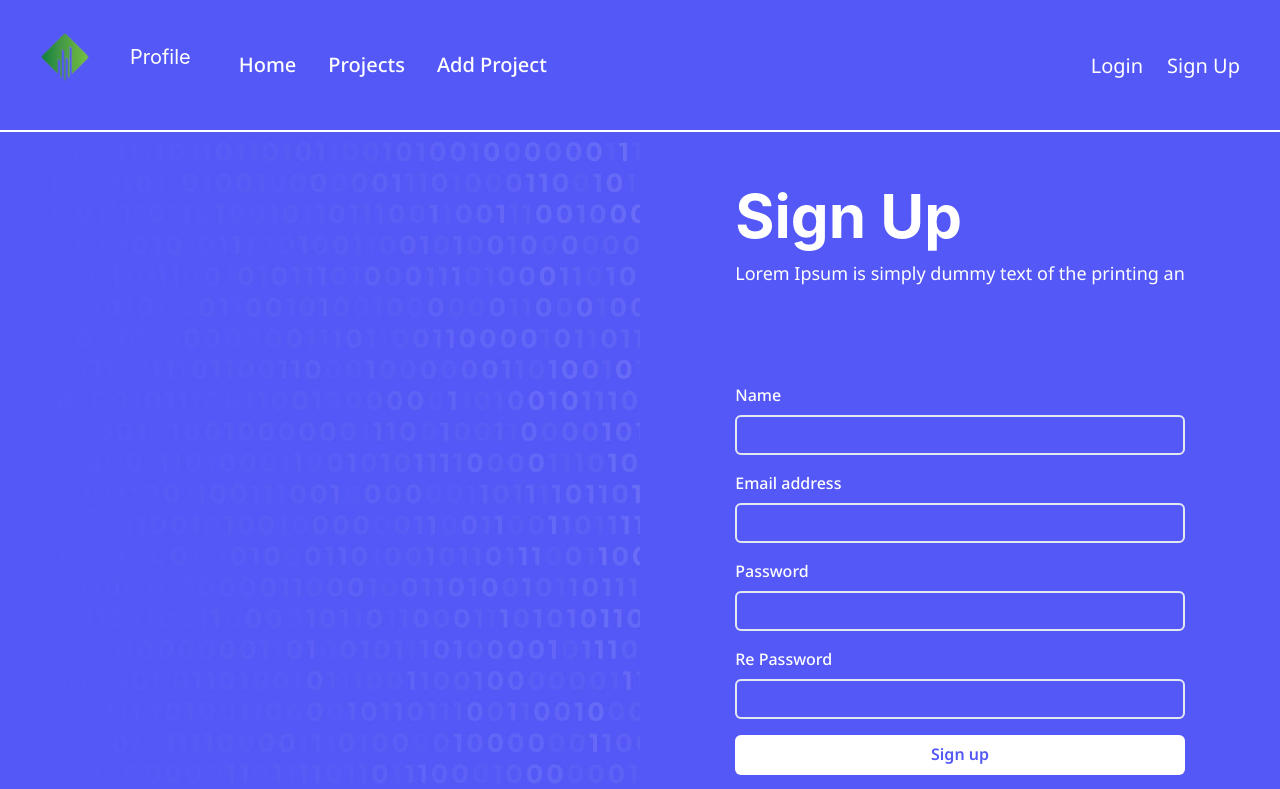
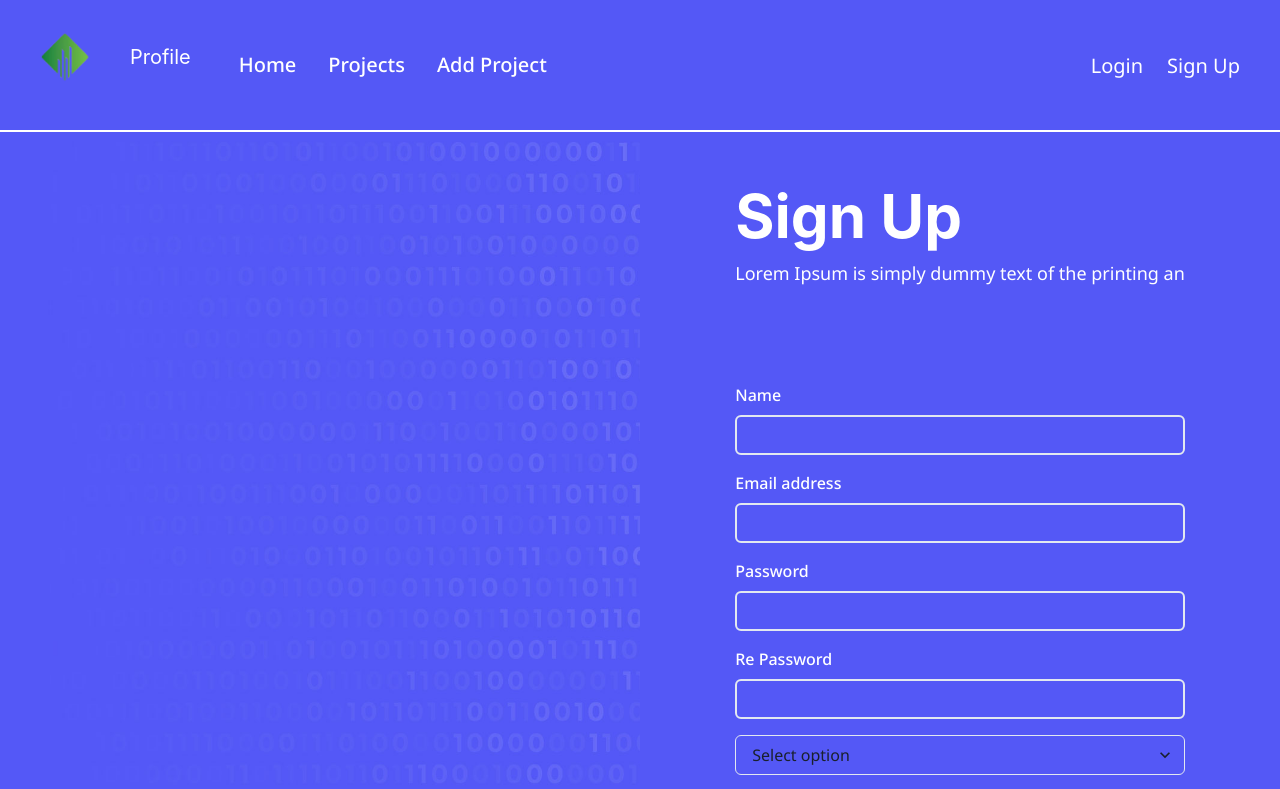
Before and after one commit to debic/fountainhead_fe, a React (Create React App) app: page /SignUp in a window 1280 px wide. Shown: the top 789 px of the page. Built offline with nearby package versions, Linux system fonts and the light colour scheme.

Commit message:
role in sign up

```diff
--- a/src/Components/SearchForm.jsx
+++ b/src/Components/SearchForm.jsx
@@ -3,7 +3,7 @@ import React, { useState } from 'react'
 
 export default function SearchForm({ searchProjects, searchByRating }) {
 
-    const [formData, setFormData] = useState({ name: "", type: "" });
+    const [formData, setFormData] = useState({ name: "" });
 
     function handleChange(e) {
         setFormData((previousState) => ({
@@ -36,7 +36,7 @@ export default function SearchForm({ searchProjects, searchByRating }) {
                             <InputGroup size='md'>
                                 <Input type="text" bg={useColorModeValue('white', 'white.700')} color={"#5458f6"} onChange={handleChange} id="name" />
                                 <InputRightElement width='5rem'>
-                                    <Button h='97%' size='md' onClick={() => searchProjects(formData)}>
+                                    <Button h='97%' size='md' onClick={(e) => searchProjects(formData)}>
                                         {'Search'}
                                     </Button>
                                 </InputRightElement>
@@ -47,7 +47,7 @@ export default function SearchForm({ searchProjects, searchByRating }) {
                         <HStack pb={'10%'}>
                             <Box>
                                 <FormControl id="type">
-                                    <Select placeholder='Select option' onChange={handleChange}>
+                                    <Select placeholder='Select option' onChange={(e) => searchProjects({ type: e.target.value })}>
                                         <option value={"FE"}>Front End</option>
                                         <option value={"BE"}>Back End</option>
                                         <option value={"FS"}>Full Stack</option>
--- a/src/Pages/AllProjects.js
+++ b/src/Pages/AllProjects.js
@@ -17,6 +17,7 @@ export default function AllProjects() {
         params: formData
       })
       setCurrentProjects(response.data.data)
+      console.log(response.data.data);
     } catch (err) {
       console.log(err)
     }
--- a/src/Pages/SignUp.js
+++ b/src/Pages/SignUp.js
@@ -1,5 +1,5 @@
 import React from 'react'
-import { useState} from 'react';
+import { useState } from 'react';
 import axios from 'axios';
 import { FcGoogle } from 'react-icons/fc';
 import GoogleGithub from './googleGithub';
@@ -14,7 +14,8 @@ import {
   Button,
   Heading,
   Text,
-  Center
+  Center,
+  Select
 
 } from '@chakra-ui/react';
 export default function SignUp() {
@@ -24,30 +25,30 @@ export default function SignUp() {
   const [password2, setPassword2] = useState("")
   const [errorMessage, setErrorMessage] = useState("")
   const [positiveMessage, setPositiveMessage] = useState("")
+  const [role, setRole] = useState("")
 
 
-
-  async function handleSubmit(e){
-    try{
+  async function handleSubmit(e) {
+    try {
       e.preventDefault()
-      const res = await axios.post("http://localhost:8080/api/user/signup", {name,email,password1, password2}, {withCredentials: true} )
-      if(res.data.ok){
+      const res = await axios.post("http://localhost:8080/api/user/signup", { name, email, password1, password2, role }, { withCredentials: true })
+      if (res.data.ok) {
         setErrorMessage("")
         setPositiveMessage("Welcome!")
       }
-    }catch(err){
+    } catch (err) {
       console.log(err)
       setErrorMessage(err.message)
       setPositiveMessage("")
     }
   }
 
-  async function handleSubmitGoogle(e){
-    try{
+  async function handleSubmitGoogle(e) {
+    try {
       e.preventDefault()
-      const res = await axios.get("http://localhost:8080/api/user/google", {withCredentials: true} )
+      const res = await axios.get("http://localhost:8080/api/user/google", { withCredentials: true })
       console.log(res.data)
-    }catch(err){
+    } catch (err) {
       console.log(err)
     }
   }
@@ -63,7 +64,7 @@ export default function SignUp() {
           minH={'90vh'}
           align={'center'}
           justify={'center'}>
-    <Stack spacing={8}   py={12} px={6}>
+          <Stack spacing={8} py={12} px={6}>
             <Stack align={'left'}>
               <Heading fontSize={'6xl'} as='samp' color={'white'}>Sign Up</Heading>
               <Text fontSize={'lg'} color={'white'}>
@@ -74,22 +75,30 @@ export default function SignUp() {
             </Stack>
             <Box >
               <Stack spacing={4} >
-        <FormControl   id="name">
+                <FormControl id="name">
                   <FormLabel color={'white'}>Name</FormLabel>
-            <Input onChange={(e) => {setName(e.target.value)}} borderWidth={2} type="text" />
+                  <Input onChange={(e) => { setName(e.target.value) }} borderWidth={2} type="text" />
                 </FormControl>
-          <FormControl   id="email">
+                <FormControl id="email">
                   <FormLabel color={'white'}>Email address</FormLabel>
-            <Input onChange={(e) => {setEmail(e.target.value)}} borderWidth={2} type="email" />
+                  <Input onChange={(e) => { setEmail(e.target.value) }} borderWidth={2} type="email" />
                 </FormControl>
                 <FormControl id="password">
                   <FormLabel color={'white'}>Password</FormLabel>
-            <Input onChange={(e) => {setPassword1(e.target.value)}} borderWidth={2} type="password" />
+                  <Input onChange={(e) => { setPassword1(e.target.value) }} borderWidth={2} type="password" />
                 </FormControl>
                 <FormControl id="password">
                   <FormLabel color={'white'}>Re Password</FormLabel>
-            <Input onChange={(e) => {setPassword2(e.target.value)}} borderWidth={2} type="password" />
+                  <Input onChange={(e) => { setPassword2(e.target.value) }} borderWidth={2} type="password" />
                 </FormControl>
+                <Box>
+                  <FormControl id="type">
+                    <Select placeholder='Select option' onChange={(e) => setRole(e.target.value)}>
+                      <option value={"student"}>Student</option>
+                      <option value={"professional"}>Professional</option>
+                    </Select>
+                  </FormControl>
+                </Box>
                 <Stack spacing={10}>
 
                   <Button onClick={handleSubmit}
@@ -105,7 +114,7 @@ export default function SignUp() {
                 <Text>Sign in with Google</Text>
               </Center>
             </Button> */}
-            <GoogleGithub/>
+                  <GoogleGithub />
                 </Stack>
               </Stack>
             </Box>
```
Lines whose indentation alone changed are shown as unchanged.
